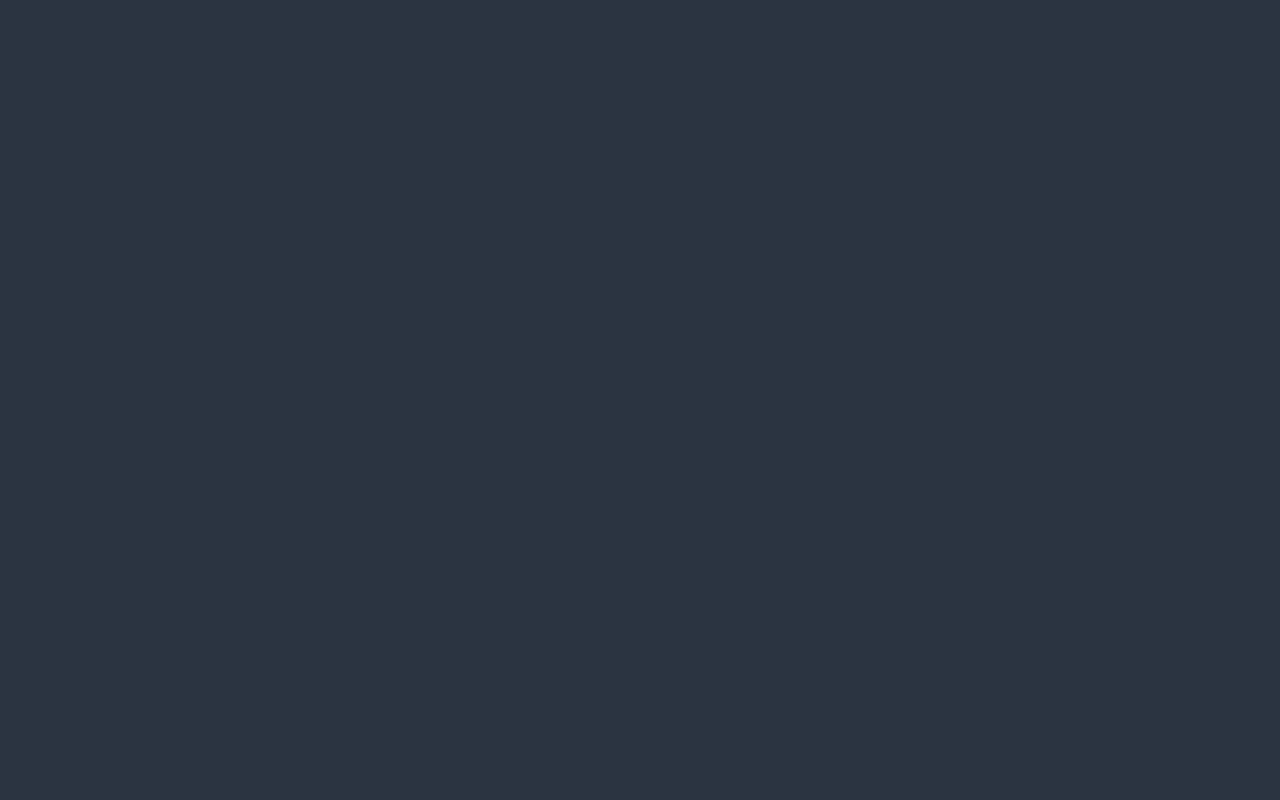
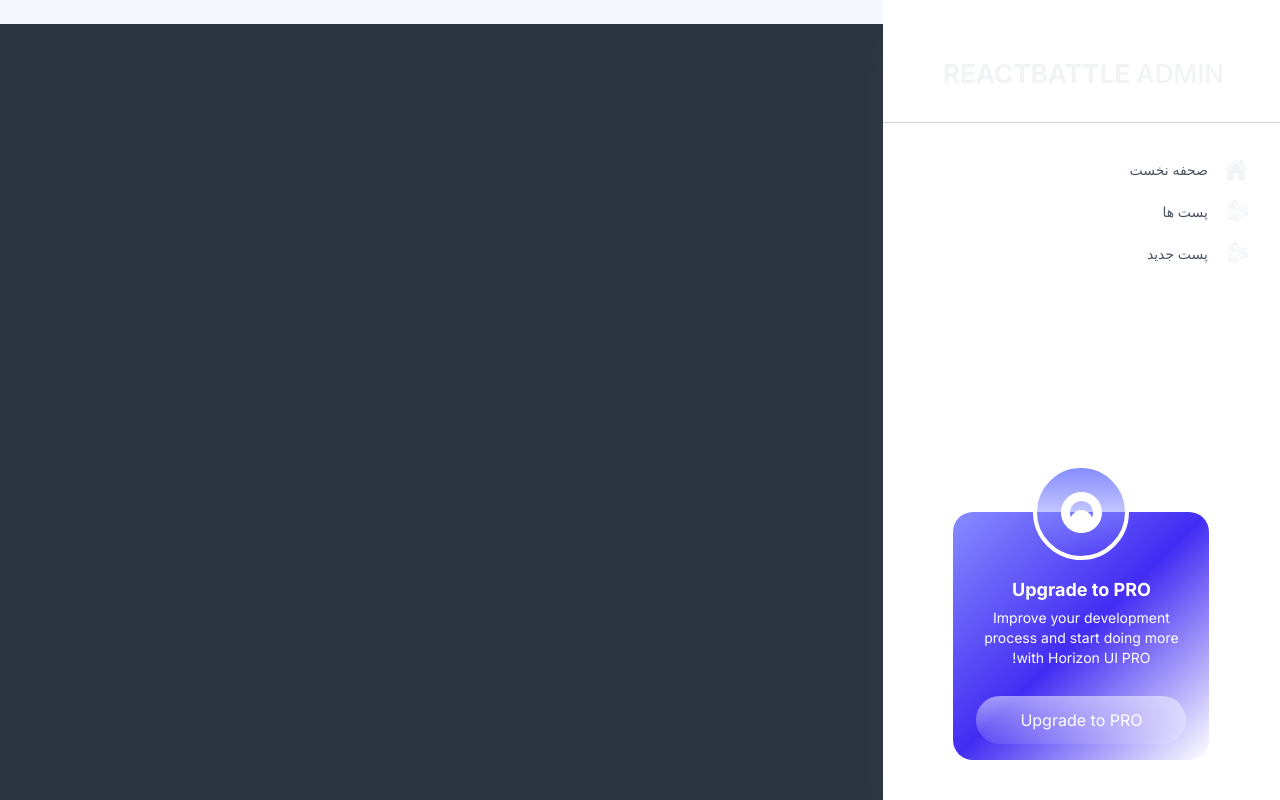
Before and after one commit to homayunmmdy/Magnitify, a Next.js app: page /admin in a window 1280 px wide. Built offline with nearby package versions, Linux system fonts and the light colour scheme.

Commit message:
admin page - Sidebar - navlink - posts page - new post page - edit - delete

```diff
--- a/app/admin/page.jsx
+++ b/app/admin/page.jsx
@@ -1,5 +1,5 @@
 // import AdminPostForm from "./components/AdminPostForm";
-// import AdminSidbar from "./components/AdminSidbar";
+import AdminSidbar from "../ui/admin/Sidebar";
 // import { Routes, Route } from "react-router-dom";
 // import Breadcrumb from "./components/Breadcrumb";
 
@@ -7,10 +7,11 @@ const Admin = () => {
   return (
     <div style={{ backgroundColor: "rgb(244, 247, 254)" }}>
       <div className="flex h-full w-full">
-        {/* <AdminSidbar /> */}
+        <AdminSidbar />
         <div className="h-full w-full bg-lightPrimary dark:!bg-navy-900">
           <main className="mx-[12px] h-full flex-none transition-all md:pr-2 xl:ml-[403px]">
             <div className="h-full">
+              Admin
               {/* <Breadcrumb />
               <Routes>
                 <Route path="/post" element={<AdminPostForm />} />
--- /dev/null
+++ b/app/admin/post/[id]/page.jsx
@@ -0,0 +1,37 @@
+import EditTicketForm from "../../../ui/home/EditTicketForm"
+
+const getTicketById = async (id) => {
+  const API_URL = process.env.API_URL
+
+  try {
+    const res = await fetch(`${API_URL}/api/Tickets/${id}`, {
+      cache: "no-store",
+    });
+
+    if (!res.ok) {
+      throw new Error("Failed to fetch topic");
+    }
+
+    return res.json();
+  } catch (error) {
+    console.log(error);
+  }
+};
+
+let updateTicketData = {};
+const TicketPage = async ({ params }) => {
+  const EDITMODE = params.id === "new" ? false : true;
+
+  if (EDITMODE) {
+    updateTicketData = await getTicketById(params.id);
+    updateTicketData = updateTicketData.foundTicket;
+  } else {
+    updateTicketData = {
+      _id: "new",
+    };
+  }
+
+  return <EditTicketForm ticket={updateTicketData} />;
+};
+
+export default TicketPage;
--- /dev/null
+++ b/app/admin/posts/page.jsx
@@ -0,0 +1,45 @@
+import React from "react";
+import TicketCard from "../../ui/admin/post/AdminPost";
+import GetTicket from "../../ui/home/GetTicket";
+
+
+const Posts = async () => {
+  const data = await GetTicket();
+
+  // Make sure we have tickets needed for production build.
+  if (!data?.tickets) {
+    return <p>No tickets.</p>;
+  }
+
+  const tickets = data.tickets;
+
+  const uniqueCategories = [
+    ...new Set(tickets?.map(({ category }) => category)),
+  ];
+
+  return (
+    <div className="p-5">
+      <div>
+        {tickets &&
+          uniqueCategories?.map((uniqueCategory, categoryIndex) => (
+            <div key={categoryIndex} className="mb-4">
+              <h2>{uniqueCategory}</h2>
+              <div className="lg:grid grid-cols-2 xl:grid-cols-4 ">
+                {tickets
+                  .filter((ticket) => ticket.category === uniqueCategory)
+                  .map((filteredTicket, _index) => (
+                    <TicketCard
+                      id={_index}
+                      key={_index}
+                      ticket={filteredTicket}
+                    />
+                  ))}
+              </div>
+            </div>
+          ))}
+      </div>
+    </div>
+  );
+};
+
+export default Posts;
--- /dev/null
+++ b/app/ui/admin/NavLink.jsx
@@ -0,0 +1,61 @@
+'use client'
+import { FaBattleNet } from "react-icons/fa6";
+// import { Link, useLocation } from "react-router-dom";
+import { IoHome } from "react-icons/io5";
+import { usePathname } from "next/navigation";
+
+import Link from "next/link";
+
+
+const links = [
+    { name: "صحفه نخست", href: "/", icon: IoHome },
+    { name: "پست ها", href: "/admin/posts", icon: FaBattleNet },
+    { name: "پست جدید", href: "/admin/post/new", icon: FaBattleNet },
+];
+const AdminNavLink = () => {
+    // const location = useLocation();
+    // const pathname = location.pathname;
+    const pathname = usePathname();
+    // const id = pathname.slice(9);
+  return (
+    <ul className="mb-auto pt-1">
+      {links.map((link) => {
+        const LinkIcon = link.icon;
+        return (
+          <Link
+            key={link.name}
+            href={link.href}
+          >
+            {pathname === link.href ? (
+              <div className="relative mb-3 flex hover:cursor-pointer">
+                <li className="my-[3px] flex cursor-pointer items-center px-8">
+                  <span>
+                    <LinkIcon className="h-6 w-6" color="rgb(67, 56, 202)" />
+                  </span>
+                  <p className="leading-1 flex ms-4 font-medium text-gray-600">
+                    {link.name}
+                  </p>
+                </li>
+                <div className="absolute top-px h-9 w-1 rounded-lg bg-indigo-700 end-0 dark:bg-indigo-400"></div>
+
+              </div>
+            ) : (
+              <div className="relative mb-3 flex hover:cursor-pointer">
+                <li className="my-[3px] flex cursor-pointer items-center px-8">
+                  <span>
+                    <LinkIcon className="h-6 w-6" />
+                  </span>
+                  <p className="leading-1 flex ms-4 font-medium text-gray-600">
+                    {link.name}
+                  </p>
+                </li>
+              </div>
+            )}
+          </Link>
+        );
+      })}
+    </ul>
+  );
+};
+
+export default AdminNavLink;
--- /dev/null
+++ b/app/ui/admin/Sidebar.jsx
@@ -0,0 +1,81 @@
+import AdminNavLink from "./NavLink";
+
+const AdminSidbar = () => {
+  return (
+    <>
+      <div
+        className="sm:none duration-175 linear fixed !z-50 flex min-h-full flex-col bg-white pb-10 shadow-2xl shadow-white/5 transition-all dark:!bg-navy-800 dark:text-white md:!z-50 lg:!z-50 xl:!z-0 translate-x-0"
+      >
+        <span className="absolute top-4 right-4 block cursor-pointer xl:hidden">
+          <svg
+            stroke="currentColor"
+            fill="currentColor"
+            strokeWidth="0"
+            viewBox="0 0 20 20"
+            aria-hidden="true"
+            height="1em"
+            width="1em"
+            xmlns="http://www.w3.org/2000/svg"
+          >
+            <path
+              fillRule="evenodd"
+              d="M4.293 4.293a1 1 0 011.414 0L10 8.586l4.293-4.293a1 1 0 111.414 1.414L11.414 10l4.293 4.293a1 1 0 01-1.414 1.414L10 11.414l-4.293 4.293a1 1 0 01-1.414-1.414L8.586 10 4.293 5.707a1 1 0 010-1.414z"
+              clipRule="evenodd"
+            ></path>
+          </svg>
+        </span>
+        <div className="mx-[56px] mt-[50px] flex items-center">
+          <div className="mt-1 ml-1 h-2.5 font-poppins text-[26px] font-bold uppercase text-navy-700 dark:text-white">
+            ReactBattle <span className="font-medium">Admin</span>
+          </div>
+        </div>
+        <div className="mt-[58px] mb-7 h-px bg-gray-300 dark:bg-white/30"></div>
+        <AdminNavLink />
+        <div className="flex justify-center">
+          <div className="relative mt-14 flex w-[256px] justify-center rounded-[20px] bg-gradient-to-br from-[#868CFF] via-[#432CF3] to-brand-500 pb-4">
+            <div className="absolute -top-12 flex h-24 w-24 items-center justify-center rounded-full border-[4px] border-white bg-gradient-to-b from-[#868CFF] to-brand-500 dark:!border-navy-800">
+              <svg
+                width="41"
+                height="41"
+                viewBox="0 0 41 41"
+                fill="none"
+                xmlns="http://www.w3.org/2000/svg"
+              >
+                <path
+                  d="M10.0923 27.3033H30.8176V36.3143H10.0923V27.3033Z"
+                  fill="white"
+                ></path>
+                <path
+                  d="M31.5385 29.1956C31.5385 26.2322 30.3707 23.3901 28.2922 21.2947C26.2136 19.1992 23.3945 18.022 20.4549 18.022C17.5154 18.022 14.6963 19.1992 12.6177 21.2947C10.5392 23.3901 9.37143 26.2322 9.37143 29.1956L20.4549 29.1956H31.5385Z"
+                  fill="white"
+                ></path>
+                <path
+                  fillRule="evenodd"
+                  clipRule="evenodd"
+                  d="M20.5 31.989C26.8452 31.989 31.989 26.8452 31.989 20.5C31.989 14.1548 26.8452 9.01099 20.5 9.01099C14.1548 9.01099 9.01099 14.1548 9.01099 20.5C9.01099 26.8452 14.1548 31.989 20.5 31.989ZM20.5 41C31.8218 41 41 31.8218 41 20.5C41 9.17816 31.8218 0 20.5 0C9.17816 0 0 9.17816 0 20.5C0 31.8218 9.17816 41 20.5 41Z"
+                  fill="white"
+                ></path>
+              </svg>
+            </div>
+            <div className="mt-16 flex h-fit flex-col items-center">
+              <p className="text-lg font-bold text-white">Upgrade to PRO</p>
+              <p className="mt-1 px-4 text-center text-sm text-white">
+                Improve your development process and start doing more with
+                Horizon UI PRO!
+              </p>
+              <a
+                target="blank"
+                className="text-medium mt-7 block rounded-full bg-gradient-to-b from-white/50 to-white/10 py-[12px] px-11 text-center text-base text-white hover:bg-gradient-to-b hover:from-white/40 hover:to-white/5 "
+                href="https://horizon-ui.com/pro?ref=live-free-tailwind-react"
+              >
+                Upgrade to PRO
+              </a>
+            </div>
+          </div>
+        </div>
+      </div>
+    </>
+  );
+};
+
+export default AdminSidbar;
--- /dev/null
+++ b/app/ui/admin/post/AdminPost.jsx
@@ -0,0 +1,45 @@
+import Link from "next/link";
+import DeleteBlock from "../../home/DeleteBlock"
+const AdminPost = ({ ticket }) => {
+  function formatTimestamp(timestamp) {
+    const options = {
+      year: "numeric",
+      month: "2-digit",
+      day: "2-digit",
+      hour: "2-digit",
+      minute: "2-digit",
+      hour12: true,
+    };
+
+    const date = new Date(timestamp);
+    const formattedDate = date.toLocaleString("en-US", options);
+
+    return formattedDate;
+  }
+
+  const createdDateTime = formatTimestamp(ticket.createdAt);
+
+  return (
+    <div className="flex flex-col hover:bg-card-hover bg-card rounded-md shadow-lg p-3 m-2">
+         <div className="flex mb-3">
+        <div className="ml-auto">
+          <DeleteBlock id={ticket._id} />
+        </div>
+      </div>
+      <Link href={`admin/post/${ticket._id}`} style={{ display: "contents" }}>
+        <h4 className="mb-1">{ticket.title}</h4>
+        <hr className="h-px  border-0 bg-page mb-2 "></hr>
+        <p className="whitespace-pre-wrap">{ticket.description}</p>
+
+        <div className="flex-grow"></div>
+        <div className="flex mt-2">
+          <div className="flex flex-col">
+            <p className="text-xs  my-1">{createdDateTime}</p>
+          </div>
+        </div>
+      </Link>
+    </div>
+  );
+};
+
+export default AdminPost;
--- a/tsconfig.json
+++ b/tsconfig.json
@@ -28,7 +28,7 @@
     ".next/types/**/*.ts",
     "**/*.ts",
     "**/*.tsx"
-  ],
+, "app/admin/post/[id]/page.jsx"  ],
   "exclude": [
     "node_modules"
   ]
```
